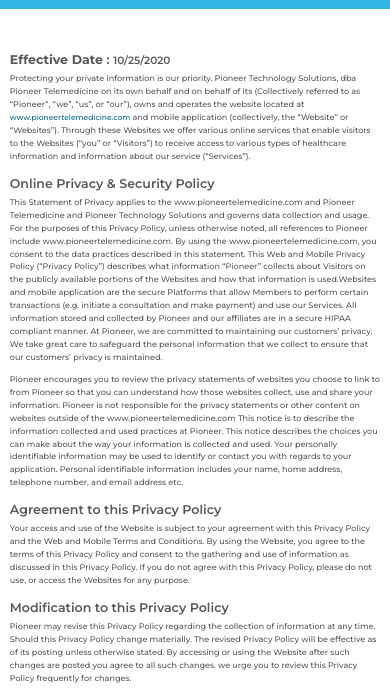
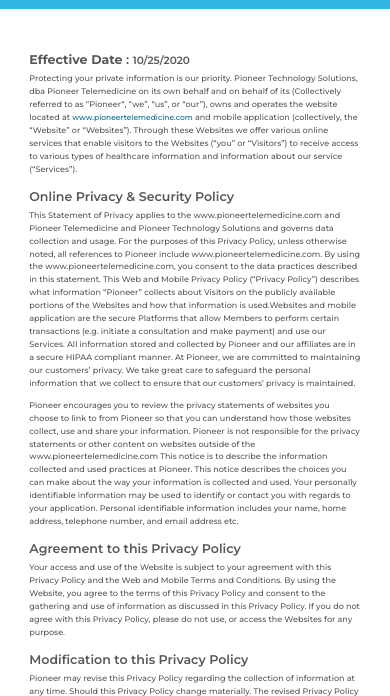
Before and after one commit to MrBasit/PioneerMedical, a plain HTML site: page privacypolicy.html in a window 390 px wide. Shown: the part 130-826 px from the top of the page. Drawn offline with Linux system fonts and the light colour scheme.

Commit message:
privacy body width set

```diff
--- a/css/style.css
+++ b/css/style.css
@@ -264,6 +264,7 @@ body::-webkit-scrollbar-thumb:hover {
 
 
     /* ---- Terms & Conditions --------------------------------------------------------------*/
+    .privacy_policy .aprivacy_policy_body,
     .aboutus .aboutus_body,
     .trm_cndts .trm_cndts_body{
         width:min(800px, 80%);
@@ -345,6 +346,7 @@ body::-webkit-scrollbar-thumb:hover {
         background-color: var(--clr-prm);
     }
    /* ---- Terms & Conditions --------------------------------------------------------------*/
+   .privacy_policy .privacy_policy_body,
    .aboutus .aboutus_body,
    .trm_cndts .trm_cndts_body{
        width:min(700px, 85%);
@@ -430,6 +432,7 @@ body::-webkit-scrollbar-thumb:hover {
     }
 
      /* ---- Terms & Conditions --------------------------------------------------------------*/
+    .privacy_policy .privacy_policy_body,
    .aboutus .aboutus_body,
    .trm_cndts .trm_cndts_body{
     width:min(500px, 85%);
```
